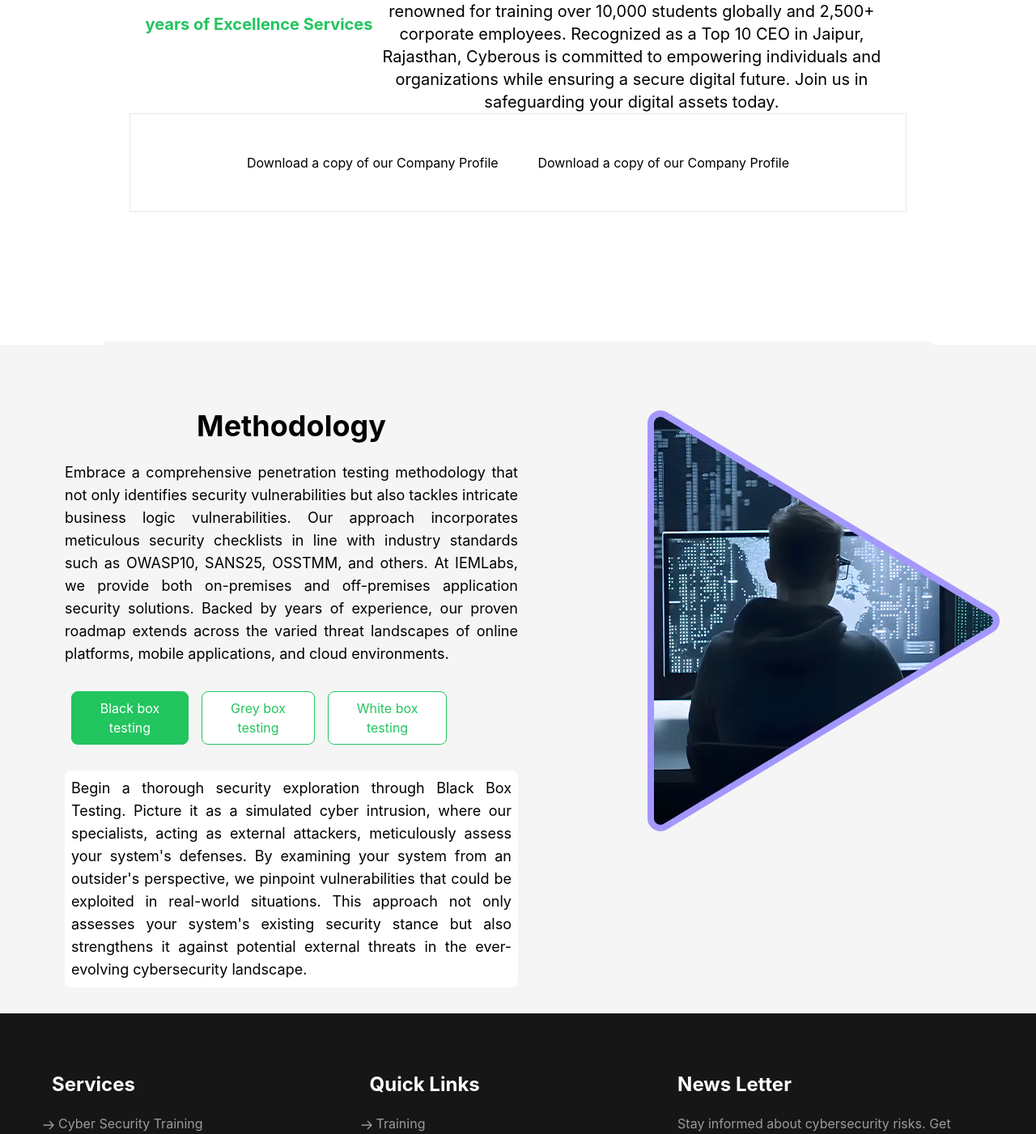
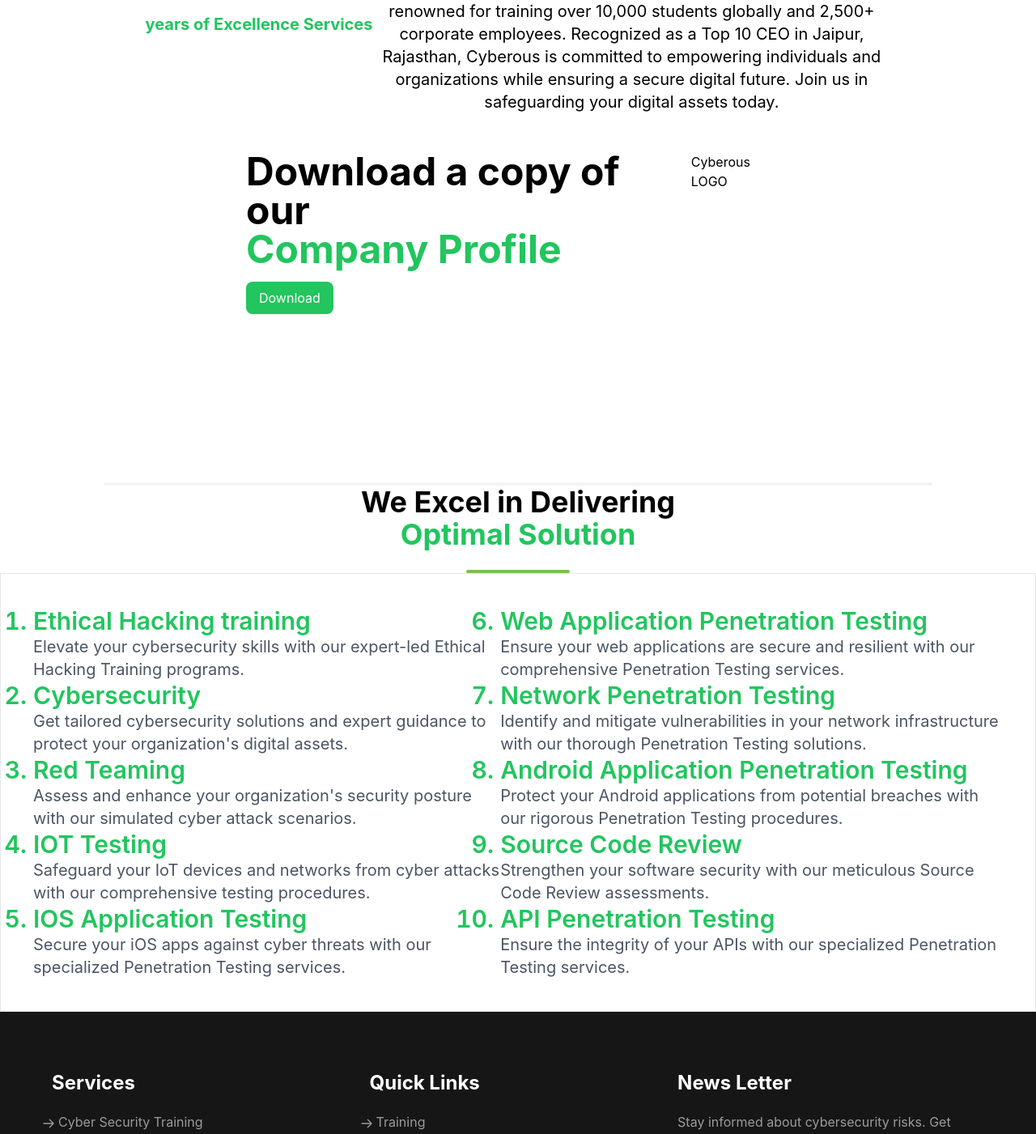
Before and after one commit to sankalp-codes244/cyberousWebsite, a React (Vite) app: page /about in a window 1280 px wide. Shown: the part 976-2377 px from the top of the page at 81% size. Built offline with nearby package versions, Linux system fonts and the light colour scheme.

Commit message:
about page changes more

```diff
--- a/src/pages/About/About.jsx
+++ b/src/pages/About/About.jsx
@@ -64,13 +64,17 @@
           </div>
           </div>
 
-        <div className='flex border border-solid px-36 justify-between'>
+        <div className='flex px-36 justify-between'>
           <div className="py-12">
-          Download a copy of our Company Profile
+            <p className='font-bold text-5xl'>
+              Download a copy of our<p className='text-green-500'>
+                Company Profile </p>
+            </p>
+            <button className='bg-green-500 text-white px-4 py-2 rounded-lg mt-4 hover:ring-4 active:bg-green-700 duration-300 ring-green-300'>Download</button>
 
           </div>
           <div className="py-12">
-          Download a copy of our Company Profile
+          Cyberous LOGO
 
           </div>
           </div>
@@ -83,7 +87,69 @@
           </div>
       </div>
       {/* Subpages */}
-      <Methodology boxData={boxData}/>
+      <div>
+        <p className='text-4xl font-bold text-center'>We Excel in Delivering <p className='text-green-500'>Optimal Solution</p>
+</p>
+      </div>
+      <div className='flex justify-center'>
+        <div className="h-1 w-32 bg-custom-buttonColor-Green mt-6 rounded-full"></div>
+        </div>
+      <div className='flex justify-evenly p-10 border border-solid'>
+      <div className='text-3xl font-semibold'>
+
+        <ol className='list-decimal text-green-500'>
+          <li> Ethical Hacking training
+            <div className='text-xl font-normal text-gray-600'>Elevate your cybersecurity skills with our expert-led Ethical Hacking Training programs.
+
+              </div>     </li>
+          <li> Cybersecurity     <div className='text-xl font-normal text-gray-600'>Get tailored cybersecurity solutions and expert guidance to protect your organization's digital assets.
+
+              </div> </li>
+          <li> Red Teaming     <div className='text-xl font-normal text-gray-600'>Assess and enhance your organization's security posture with our simulated cyber attack scenarios.
+
+              </div></li>
+          <li> IOT Testing     <div className='text-xl font-normal text-gray-600'>Safeguard your IoT devices and networks from cyber attacks with our comprehensive testing procedures.
+
+              </div></li>
+          <li> IOS Application Testing              <div className='text-xl font-normal text-gray-600'> Secure your iOS apps against cyber threats with our specialized Penetration Testing services.
+
+              </div> </li>
+        </ol>
+
+        </div>
+        <div className='text-3xl font-semibold'>
+        <ol className='list-decimal text-green-500 ' start={6}>
+          <li>  Web Application Penetration Testing    <div className='text-xl font-normal text-gray-600'>Ensure your web applications are secure and resilient with our comprehensive Penetration Testing services.
+
+
+              </div> </li>
+          <li>  Network Penetration Testing    <div className='text-xl font-normal text-gray-600'>Identify and mitigate vulnerabilities in your network infrastructure with our thorough Penetration Testing solutions.
+
+
+
+              </div>
+ </li>
+          <li> Android Application Penetration Testing     <div className='text-xl font-normal text-gray-600'>Protect your Android applications from potential breaches with our rigorous Penetration Testing procedures.
+
+
+              </div></li>
+          <li> Source Code Review    <div className='text-xl font-normal text-gray-600'>Strengthen your software security with our meticulous Source Code Review assessments.
+
+              </div>
+ </li>
+          <li>   API Penetration Testing     <div className='text-xl font-normal text-gray-600'>Ensure the integrity of your APIs with our specialized Penetration Testing services.
+
+
+              </div>
+
+ </li>
+        </ol>
+
+        </div>
+        </div>
+
+
+
     </div>
   )
 }
```
